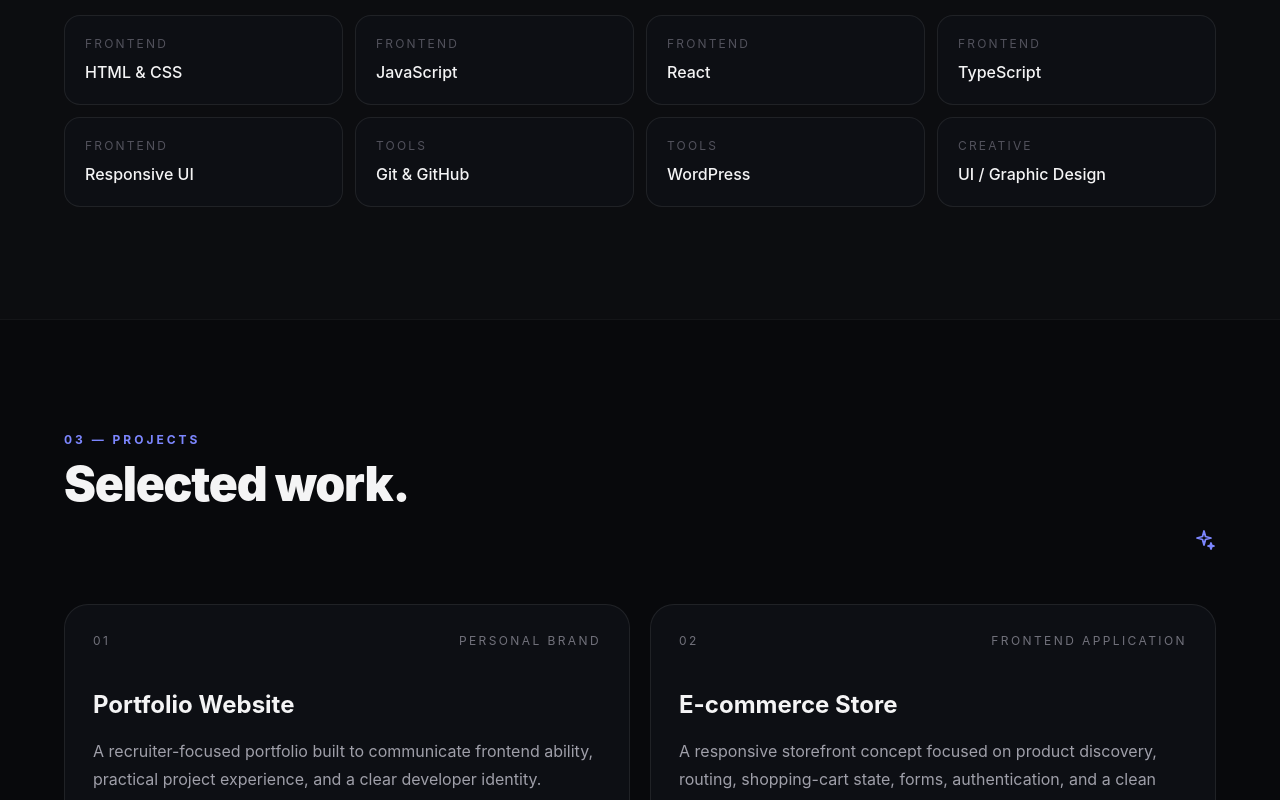
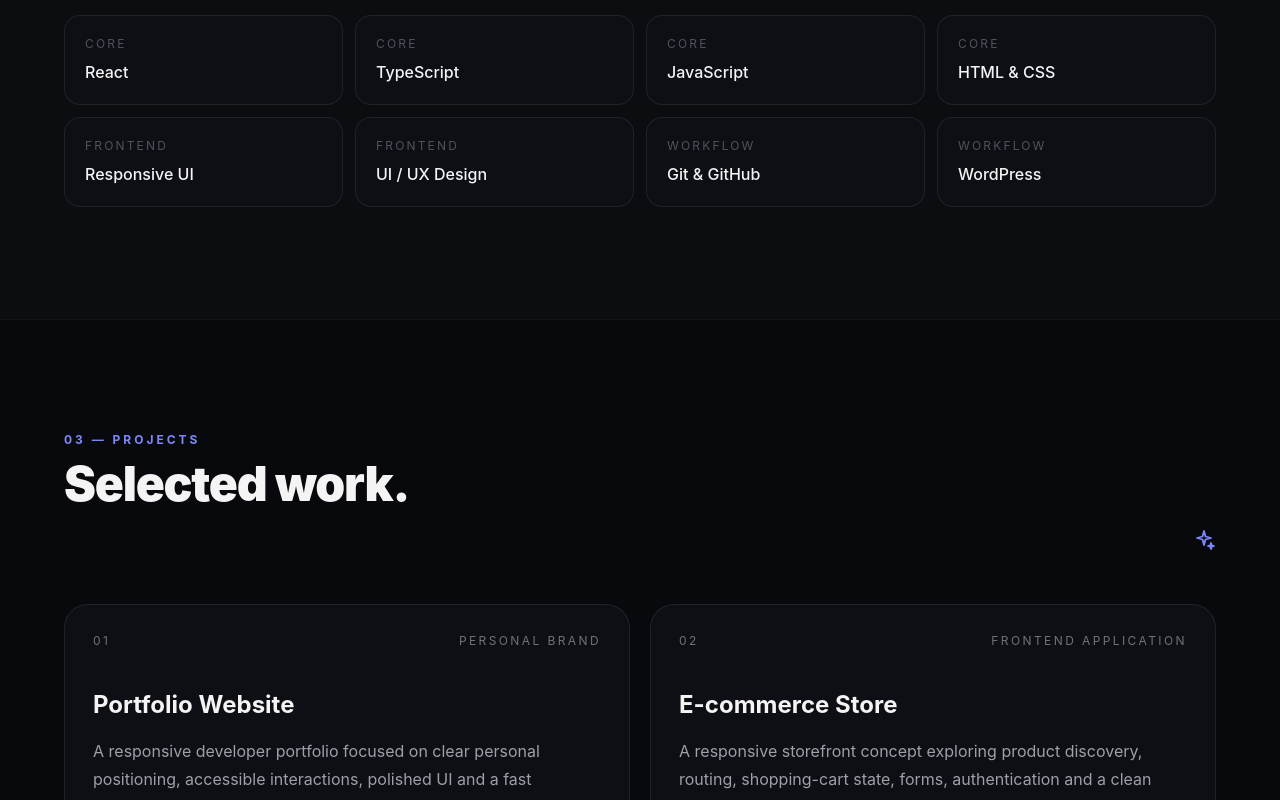
Before and after one commit to TEEKAY-alt403/portfolio.teekay, a React (Vite) app: page / in a window 1280 px wide. Shown: the part 1960-2760 px from the top of the page. Built offline with nearby package versions, Linux system fonts and the light colour scheme.

Commit message:
feat: strengthen portfolio project and skill content

```diff
--- a/src/data.ts
+++ b/src/data.ts
@@ -6,17 +6,18 @@ export type Project = {
   href?: string
   liveUrl?: string
   status?: string
+  featured?: boolean
 }
 
 export const skills = [
-  { name: 'HTML & CSS', group: 'Frontend' },
-  { name: 'JavaScript', group: 'Frontend' },
-  { name: 'React', group: 'Frontend' },
-  { name: 'TypeScript', group: 'Frontend' },
+  { name: 'React', group: 'Core' },
+  { name: 'TypeScript', group: 'Core' },
+  { name: 'JavaScript', group: 'Core' },
+  { name: 'HTML & CSS', group: 'Core' },
   { name: 'Responsive UI', group: 'Frontend' },
-  { name: 'Git & GitHub', group: 'Tools' },
-  { name: 'WordPress', group: 'Tools' },
-  { name: 'UI / Graphic Design', group: 'Creative' },
+  { name: 'UI / UX Design', group: 'Frontend' },
+  { name: 'Git & GitHub', group: 'Workflow' },
+  { name: 'WordPress', group: 'Workflow' },
 ]
 
 export const projects: Project[] = [
@@ -24,17 +25,19 @@ export const projects: Project[] = [
     title: 'Portfolio Website',
     type: 'Personal Brand',
     description:
-      'A recruiter-focused portfolio built to communicate frontend ability, practical project experience, and a clear developer identity.',
+      'A responsive developer portfolio focused on clear personal positioning, accessible interactions, polished UI and a fast browsing experience.',
     stack: ['React', 'TypeScript', 'Tailwind'],
     href: 'https://github.com/TEEKAY-alt403/Portfolio-website',
+    featured: true,
   },
   {
     title: 'E-commerce Store',
     type: 'Frontend Application',
     description:
-      'A responsive storefront concept focused on product discovery, routing, shopping-cart state, forms, authentication, and a clean customer journey.',
+      'A responsive storefront concept exploring product discovery, routing, shopping-cart state, forms, authentication and a clean customer journey.',
     stack: ['React', 'JavaScript', 'CSS'],
     status: 'In development',
+    featured: true,
   },
 ]
 
```
